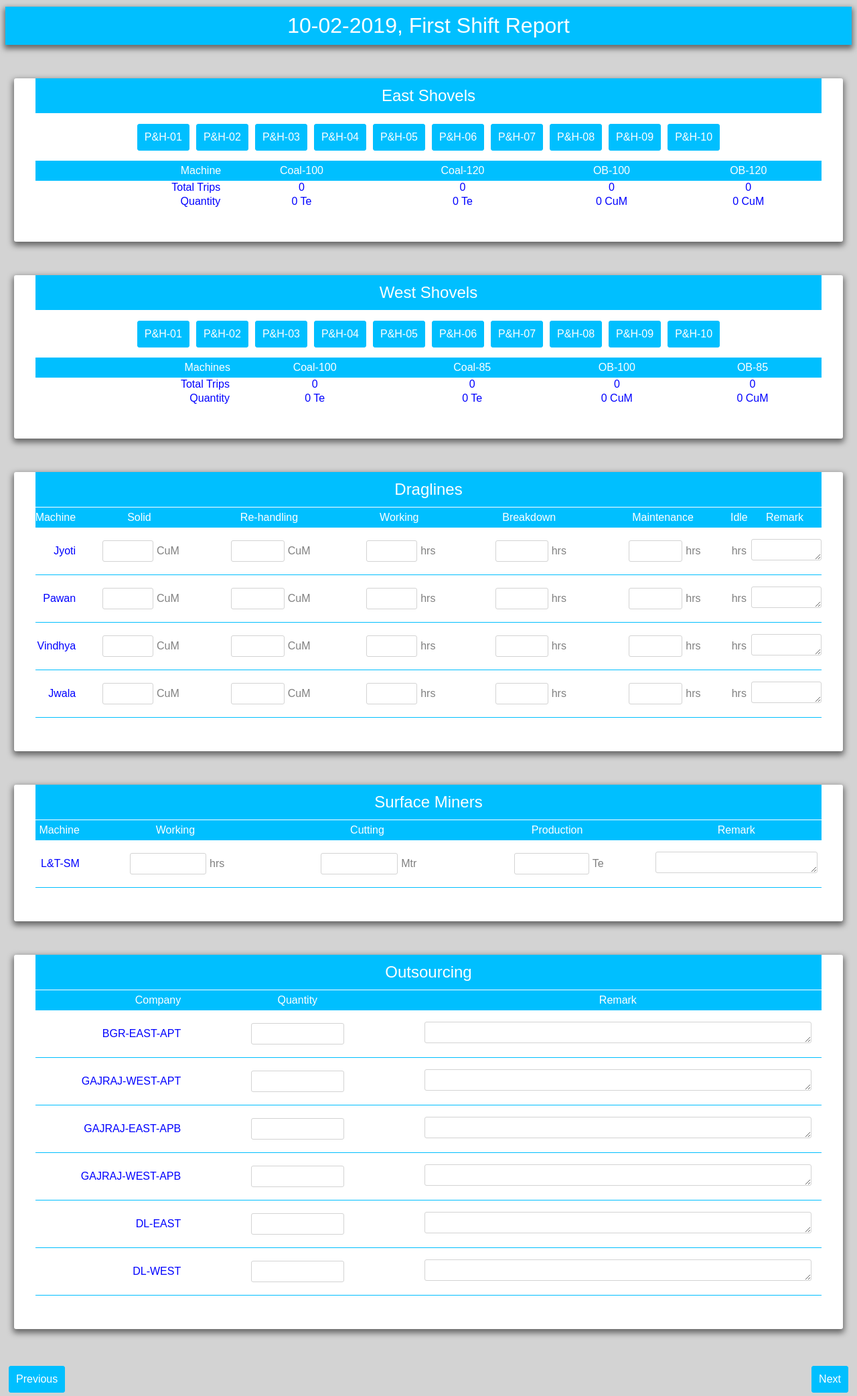
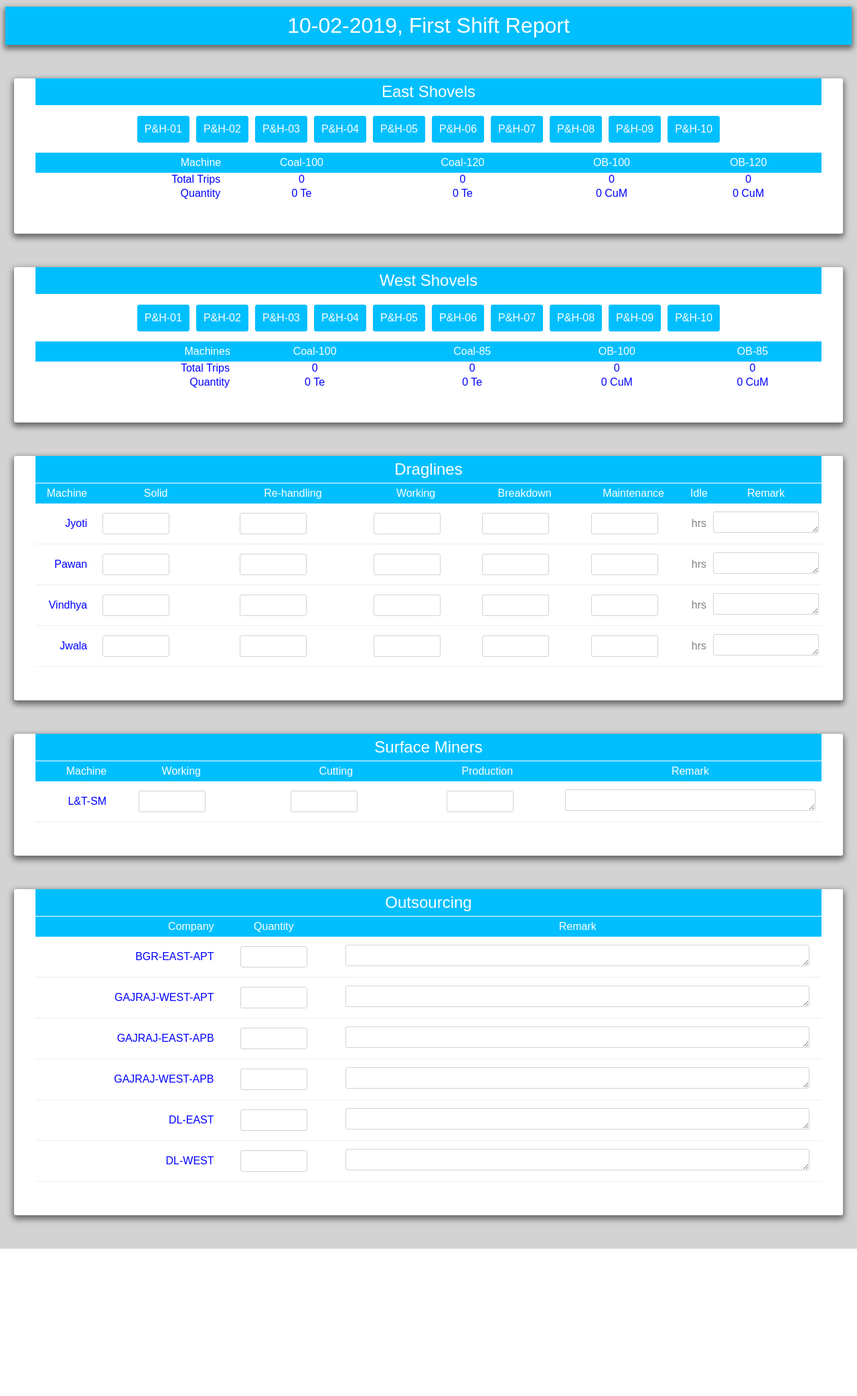
Before and after one commit to dchstats/dch-1, a PHP site: page / in a window 1280 px wide. Shown: the whole page at 67% size. After the commit the page ends 1865 px from the top, so only its background shows below. Run offline with PHP 8.4, Linux system fonts and the light colour scheme; some libraries are stand-ins or nearby versions; some web fonts are replaced.

Commit message:
styling improvements

```diff
--- a/index.html
+++ b/index.html
@@ -50,10 +50,10 @@
 
                 <tr class="data-row" ng-repeat="x in eastShovels" ng-init="x.east_data=[null,null,null,null]">
                     <td class="name-col">{{x.name}}</td>
-                    <td><input type="number" ng-model="x.east_data[0]">trips</td>
-                    <td><input type="number" ng-model="x.east_data[1]">trips</td>
-                    <td><input type="number" ng-model="x.east_data[2]">trips</td>
-                    <td><input type="number" ng-model="x.east_data[3]">trips</td>
+                    <td><input type="number" ng-model="x.east_data[0]"><span> trips</span></td>
+                    <td><input type="number" ng-model="x.east_data[1]"><span> trips</span></td>
+                    <td><input type="number" ng-model="x.east_data[2]"><span> trips</span></td>
+                    <td><input type="number" ng-model="x.east_data[3]"><span> trips</span></td>
                     <td><button class="cancel-btn" ng-click="x.east=false;removeShovel('east',$index);"><span>X</span></button></td>
                 </tr>
                 <tr class="total-row">
@@ -66,10 +66,10 @@
                 </tr>
                 <tr class="total-row" style="border-top:1px dashed white">
                     <td class="name-col">Quantity</td>
-                    <td>{{eastShovelsTotal[0] * eastShovelMultipliers[0]}} Te</td>
-                    <td>{{eastShovelsTotal[1] * eastShovelMultipliers[1]}} Te</td>
-                    <td>{{eastShovelsTotal[2] * eastShovelMultipliers[2]}} CuM</td>
-                    <td>{{eastShovelsTotal[3] * eastShovelMultipliers[3]}} CuM</td>
+                    <td>{{eastShovelsTotal[0] * eastShovelMultipliers[0]}}<span> Te</span></td>
+                    <td>{{eastShovelsTotal[1] * eastShovelMultipliers[1]}}<span> Te</span></td>
+                    <td>{{eastShovelsTotal[2] * eastShovelMultipliers[2]}}<span> CuM</span></td>
+                    <td>{{eastShovelsTotal[3] * eastShovelMultipliers[3]}}<span> CuM</span></td>
                     <td></td>
                 </tr>
             </table>
@@ -100,10 +100,10 @@
 
                 <tr class="data-row" ng-repeat="x in westShovels" ng-init="x.west_data=[null,null,null,null]">
                     <td class="name-col">{{x.name}}</td>
-                    <td><input type="number" ng-model="x.west_data[0]">trips</td>
-                    <td><input type="number" ng-model="x.west_data[1]">trips</td>
-                    <td><input type="number" ng-model="x.west_data[2]">trips</td>
-                    <td><input type="number" ng-model="x.west_data[3]">trips</td>
+                    <td><input type="number" ng-model="x.west_data[0]"><span> trips</span></td>
+                    <td><input type="number" ng-model="x.west_data[1]"><span> trips</span></td>
+                    <td><input type="number" ng-model="x.west_data[2]"><span> trips</span></td>
+                    <td><input type="number" ng-model="x.west_data[3]"><span> trips</span></td>
                     <td><button class="cancel-btn" ng-click="x.west=false;removeShovel('west',$index);"><span>X</span></button></td>
                 </tr>
                 <tr class="total-row">
@@ -116,10 +116,10 @@
                 </tr>
                 <tr class="total-row" style="border-top:1px dashed white">
                     <td class="name-col">Quantity</td>
-                    <td>{{westShovelsTotal[0] * westShovelMultipliers[0]}} Te</td>
-                    <td>{{westShovelsTotal[1] * westShovelMultipliers[1]}} Te</td>
-                    <td>{{westShovelsTotal[2] * westShovelMultipliers[2]}} CuM</td>
-                    <td>{{westShovelsTotal[3] * westShovelMultipliers[3]}} CuM</td>
+                    <td>{{westShovelsTotal[0] * westShovelMultipliers[0]}}<span> Te</span></td>
+                    <td>{{westShovelsTotal[1] * westShovelMultipliers[1]}}<span> Te</span></td>
+                    <td>{{westShovelsTotal[2] * westShovelMultipliers[2]}}<span> CuM</span></td>
+                    <td>{{westShovelsTotal[3] * westShovelMultipliers[3]}}<span> CuM</span></td>
                     <td></td>
                 </tr>
             </table>
@@ -140,12 +140,12 @@
                 </tr>
                 <tr class="data-row" ng-repeat="x in draglines">
                     <td class="name-col">{{x.name}}</td>
-                    <td><input type="number" ng-model="x.data[0]">CuM</td>
-                    <td><input type="number" ng-model="x.data[1]">CuM</td>
-                    <td><input type="number" ng-model="x.data[2]">hrs</td>
-                    <td><input type="number" ng-model="x.data[3]">hrs</td>
-                    <td><input type="number" ng-model="x.data[4]">hrs</td>
-                    <td>{{x.data[5]}} hrs</td>
+                    <td><input type="number" ng-model="x.data[0]"><span> buckets</span></td>
+                    <td><input type="number" ng-model="x.data[1]"><span> buckets</span></td>
+                    <td><input type="number" ng-model="x.data[2]"><span> hrs</span></td>
+                    <td><input type="number" ng-model="x.data[3]"><span> hrs</span></td>
+                    <td><input type="number" ng-model="x.data[4]"><span> hrs</span></td>
+                    <td>{{x.data[5]}} <span>hrs</span></td>
                     <td><textarea name="" id="" cols="10" rows="1" ng-model="x.remark"></textarea></td>
                 </tr>
             </table>
@@ -165,9 +165,9 @@
                 </tr>
                 <tr class="data-row" ng-repeat="x in surfaceMiners">
                     <td class="name-col">{{x.name}}</td>
-                    <td><input type="number" name="" id="" ng-model="x.data[0]">hrs</td>
-                    <td><input type="number" name="" id="" ng-model="x.data[1]">Mtr</td>
-                    <td><input type="number" name="" id="" ng-model="x.data[2]">Te</td>
+                    <td><input type="number" name="" id="" ng-model="x.data[0]"><span> hrs</span></td>
+                    <td><input type="number" name="" id="" ng-model="x.data[1]"><span> mtrs</span></td>
+                    <td><input type="number" name="" id="" ng-model="x.data[2]"><span> Te</span></td>
                     <td><textarea name="" id="" cols="20" rows="1" ng-model="x.remark"></textarea></td>
                 </tr>
             </table>
@@ -196,7 +196,7 @@
 
     </div>
 
-    <div class="footer">
+    <div class="footer hdn">
         <button style="float:left" ng-click="cycle('prev')">Previous</button>
         <button style="float:right;" ng-click="cycle('next')">Next</button>
     </div>
--- a/kstyles.css
+++ b/kstyles.css
@@ -40,9 +40,10 @@
 }
 
 /* ///////////////////////////////////////  UI Elements */
+
+
 input, select, textarea{
-    width:40%;
-    margin:5px;
+    width:100px;
     padding:6px 10px;
     font-size:1em;
     color:blue;
@@ -59,6 +60,13 @@
   outline: 3px solid gold;
 }
 
+input+span{
+    color:white;
+}
+
+input:focus+span{
+    color:deepskyblue;
+}
 
 select:disabled, input:disabled{
 background:grey;
@@ -114,7 +122,7 @@
 }
 
 tr.name-row td{
-    padding:12px 0;
+    padding:6px 0;
     background:deepskyblue;
     color:white;
     border:1px solid white;
@@ -130,7 +138,7 @@
 tr.data-row td{
     color:grey;
     padding:12px 0;
-    border:1px solid deepskyblue;
+    border:15px ridge;
     border-width:0 0 1px;
 }
 
```
